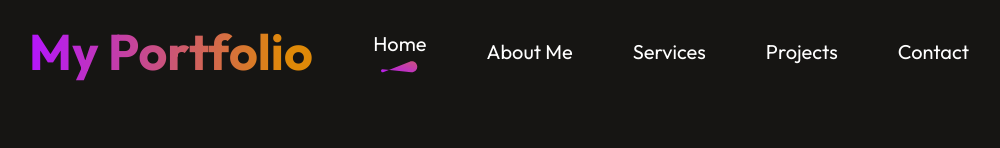
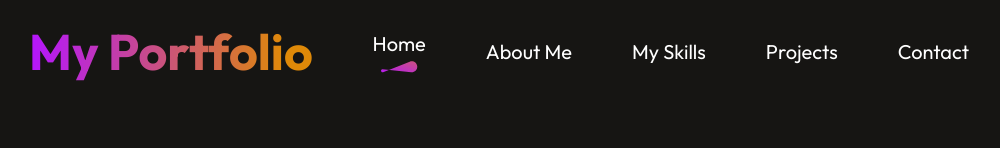
Before and after one commit to Udhayaa2202/jeeva_portfolio, a React (Vite) app: page / in a window 1280 px wide. Shown: the top 148 px of the page, without its empty margins (141-1141 px from the left). Built offline with nearby package versions, Linux system fonts and the light colour scheme.

Commit message:
Altered navbar contents

```diff
--- a/src/Components/Navbar/Navbar.jsx
+++ b/src/Components/Navbar/Navbar.jsx
@@ -26,7 +26,7 @@ const Navbar = () => {
         <img src={menu_close} onClick={closeMenu} alt="" className="nav-mob-close" />
         <li><AnchorLink className='anchor-link' href='#home'><p onClick={() => setMenu("home")}>Home</p></AnchorLink>{menu == "home" ? <img src={underline} alt='' /> : <></>}</li>
         <li><AnchorLink className='anchor-link' offset={50} href='#about'><p onClick={() => setMenu("about")}>About Me</p></AnchorLink>{menu == "about" ? <img src={underline} alt='' /> : <></>}</li>
-        <li><AnchorLink className='anchor-link' offset={50} href='#services'><p onClick={() => setMenu("services")}>Services</p></AnchorLink>{menu == "services" ? <img src={underline} alt='' /> : <></>}</li>
+        <li><AnchorLink className='anchor-link' offset={50} href='#services'><p onClick={() => setMenu("services")}>My Skills</p></AnchorLink>{menu == "services" ? <img src={underline} alt='' /> : <></>}</li>
         <li><AnchorLink className='anchor-link' offset={50} href='#work'><p onClick={() => setMenu("work")}>Projects</p></AnchorLink>{menu == "work" ? <img src={underline} alt='' /> : <></>}</li>
         <li><AnchorLink className='anchor-link' offset={50} href='#contact'><p onClick={() => setMenu("contact")}>Contact</p></AnchorLink>{menu == "contact" ? <img src={underline} alt='' /> : <></>}</li>
       </ul>
```
